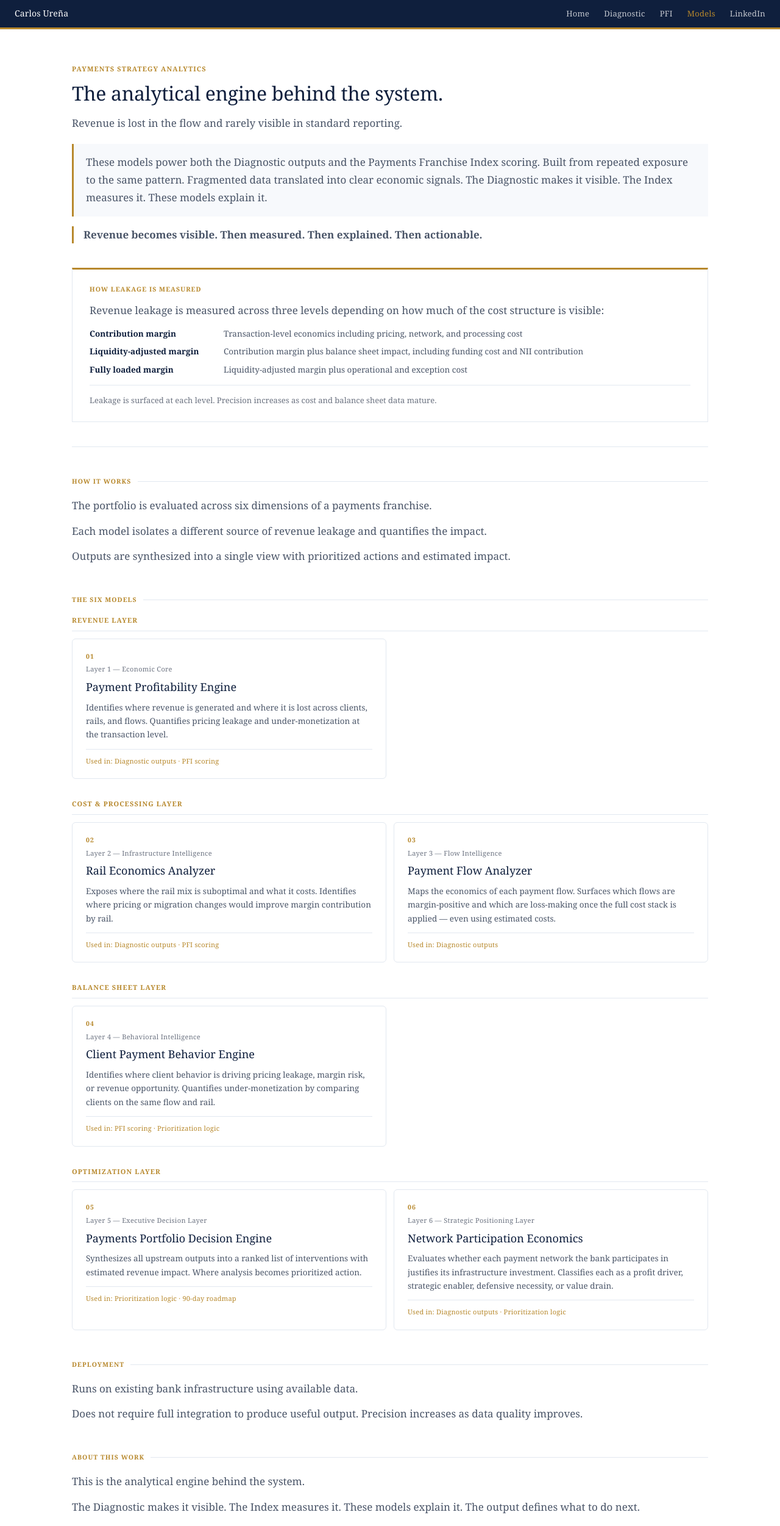
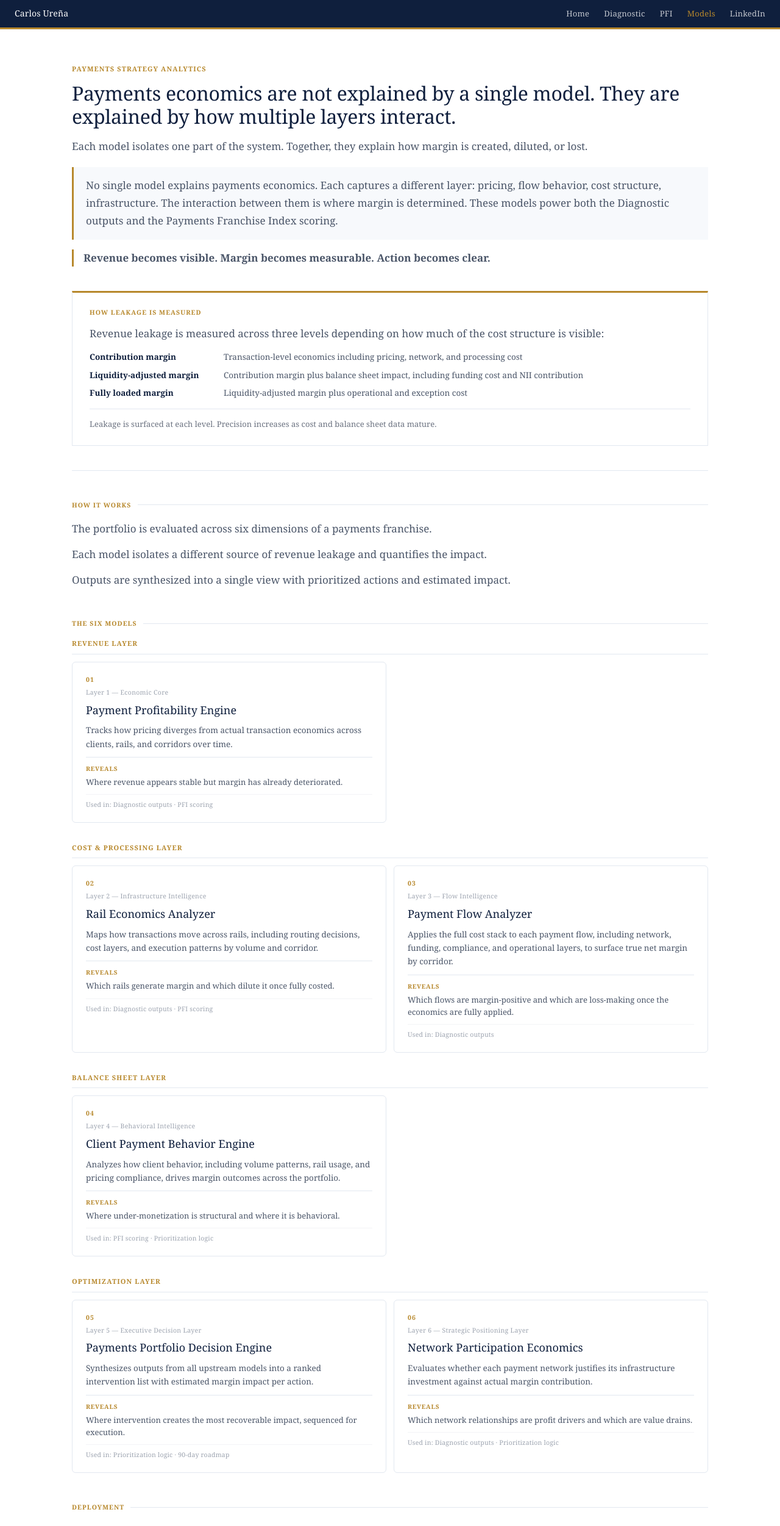
Before and after one commit to curena1206/ai-payments-portfolio, a React (Vite) app: page / in a window 1280 px wide. Shown: the top 2502 px of the page at 61% size. Built offline with nearby package versions, Linux system fonts and the light colour scheme.

Commit message:
Update FrameworkIndex.jsx

```diff
--- a/src/pages/FrameworkIndex.jsx
+++ b/src/pages/FrameworkIndex.jsx
@@ -214,15 +214,15 @@ const css = `
   }
   .fi-model-desc { font-size: 13.5px; color: #4a5568; line-height: 1.65; margin-bottom: 10px; }
   .fi-model-min-data {
-    font-size: 12px;
-    color: #6b7280;
+    font-size: 11.5px;
+    color: #9ca3af;
     line-height: 1.6;
     margin-bottom: 12px;
-    padding: 8px 12px;
-    background: #f7f9fc;
-    border-left: 2px solid #e2e8f0;
+    padding: 6px 10px;
+    background: #fafbfc;
+    border-left: 1px solid #e2e8f0;
   }
-  .fi-model-min-data strong { color: #4a5568; }
+  .fi-model-min-data strong { color: #6b7280; }
   .fi-maturity-row {
     margin-bottom: 6px;
     font-size: 12.5px;
@@ -327,7 +327,8 @@ const MODELS = [
     layer: 'Layer 1 — Economic Core',
     name: 'Payment Profitability Engine',
     route: '/models/01-profitability',
-    desc: 'Identifies where revenue is generated and where it is lost across clients, rails, and flows. Quantifies pricing leakage and under-monetization at the transaction level.',
+    desc: 'Tracks how pricing diverges from actual transaction economics across clients, rails, and corridors over time.',
+    reveals: 'Where revenue appears stable but margin has already deteriorated.',
     usedIn: 'Diagnostic outputs · PFI scoring',
   },
   {
@@ -336,7 +337,8 @@ const MODELS = [
     layer: 'Layer 2 — Infrastructure Intelligence',
     name: 'Rail Economics Analyzer',
     route: '/models/02-rail-optimizer',
-    desc: 'Exposes where the rail mix is suboptimal and what it costs. Identifies where pricing or migration changes would improve margin contribution by rail.',
+    desc: 'Maps how transactions move across rails, including routing decisions, cost layers, and execution patterns by volume and corridor.',
+    reveals: 'Which rails generate margin and which dilute it once fully costed.',
     usedIn: 'Diagnostic outputs · PFI scoring',
   },
   {
@@ -345,7 +347,8 @@ const MODELS = [
     layer: 'Layer 3 — Flow Intelligence',
     name: 'Payment Flow Analyzer',
     route: '/models/03-corridor-analyzer',
-    desc: 'Maps the economics of each payment flow. Surfaces which flows are margin-positive and which are loss-making once the full cost stack is applied — even using estimated costs.',
+    desc: 'Applies the full cost stack to each payment flow, including network, funding, compliance, and operational layers, to surface true net margin by corridor.',
+    reveals: 'Which flows are margin-positive and which are loss-making once the economics are fully applied.',
     usedIn: 'Diagnostic outputs',
   },
   {
@@ -354,7 +357,8 @@ const MODELS = [
     layer: 'Layer 4 — Behavioral Intelligence',
     name: 'Client Payment Behavior Engine',
     route: '/models/04-client-behavior',
-    desc: 'Identifies where client behavior is driving pricing leakage, margin risk, or revenue opportunity. Quantifies under-monetization by comparing clients on the same flow and rail.',
+    desc: 'Analyzes how client behavior, including volume patterns, rail usage, and pricing compliance, drives margin outcomes across the portfolio.',
+    reveals: 'Where under-monetization is structural and where it is behavioral.',
     usedIn: 'PFI scoring · Prioritization logic',
   },
   {
@@ -363,7 +367,8 @@ const MODELS = [
     layer: 'Layer 5 — Executive Decision Layer',
     name: 'Payments Portfolio Decision Engine',
     route: '/models/05-portfolio-scorecard',
-    desc: 'Synthesizes all upstream outputs into a ranked list of interventions with estimated revenue impact. Where analysis becomes prioritized action.',
+    desc: 'Synthesizes outputs from all upstream models into a ranked intervention list with estimated margin impact per action.',
+    reveals: 'Where intervention creates the most recoverable impact, sequenced for execution.',
     usedIn: 'Prioritization logic · 90-day roadmap',
   },
   {
@@ -372,7 +377,8 @@ const MODELS = [
     layer: 'Layer 6 — Strategic Positioning Layer',
     name: 'Network Participation Economics',
     route: '/models/06-money-movement',
-    desc: 'Evaluates whether each payment network the bank participates in justifies its infrastructure investment. Classifies each as a profit driver, strategic enabler, defensive necessity, or value drain.',
+    desc: 'Evaluates whether each payment network justifies its infrastructure investment against actual margin contribution.',
+    reveals: 'Which network relationships are profit drivers and which are value drains.',
     usedIn: 'Diagnostic outputs · Prioritization logic',
   },
 ]
@@ -397,12 +403,12 @@ export default function FrameworkIndex() {
 
         <div className="fi-hero">
           <div className="fi-eyebrow">Payments Strategy Analytics</div>
-          <h1 className="fi-h1">The analytical engine behind the system.</h1>
-          <p className="fi-hero-sub">Revenue is lost in the flow and rarely visible in standard reporting.</p>
+          <h1 className="fi-h1">Payments economics are not explained by a single model. They are explained by how multiple layers interact.</h1>
+          <p className="fi-hero-sub">Each model isolates one part of the system. Together, they explain how margin is created, diluted, or lost.</p>
           <div className="fi-system-statement">
-            These models power both the Diagnostic outputs and the Payments Franchise Index scoring. Built from repeated exposure to the same pattern. Fragmented data translated into clear economic signals. The Diagnostic makes it visible. The Index measures it. These models explain it.
+            No single model explains payments economics. Each captures a different layer: pricing, flow behavior, cost structure, infrastructure. The interaction between them is where margin is determined. These models power both the Diagnostic outputs and the Payments Franchise Index scoring.
           </div>
-          <p className="fi-hero-sub" style={{borderLeft:'3px solid #b7882c',paddingLeft:'16px',marginTop:'16px',fontStyle:'normal'}}><strong>Revenue becomes visible. Then measured. Then explained. Then actionable.</strong></p>
+          <p className="fi-hero-sub" style={{borderLeft:'3px solid #b7882c',paddingLeft:'16px',marginTop:'16px',fontStyle:'normal'}}><strong>Revenue becomes visible. Margin becomes measurable. Action becomes clear.</strong></p>
 
           <div className="fi-margin-callout">
             <div className="fi-margin-callout-label">How leakage is measured</div>
@@ -439,10 +445,14 @@ export default function FrameworkIndex() {
                 {MODELS.filter(m => m.group === group).map((m,i) => (
                   <Link key={i} to={m.route} className="fi-model-card">
                     <div className="fi-model-num">{m.num}</div>
-                    <div className="fi-model-layer">{m.layer}</div>
+                    <div className="fi-model-layer" style={{fontSize:'10.5px',color:'#9ca3af',letterSpacing:'0.03em'}}>{m.layer}</div>
                     <div className="fi-model-name">{m.name}</div>
                     <div className="fi-model-desc">{m.desc}</div>
-                    <div style={{marginTop:'12px',paddingTop:'10px',borderTop:'1px solid #e2e8f0',fontFamily:'Georgia,serif',fontSize:'11px',color:'#b7882c',letterSpacing:'0.02em'}}>Used in: {m.usedIn}</div>
+                    <div style={{marginTop:'10px',paddingTop:'10px',borderTop:'1px solid #e2e8f0'}}>
+                      <div style={{fontFamily:'Georgia,serif',fontSize:'10px',fontWeight:'bold',letterSpacing:'0.08em',textTransform:'uppercase',color:'#b7882c',marginBottom:'4px'}}>Reveals</div>
+                      <div style={{fontFamily:'Georgia,serif',fontSize:'13px',color:'#4a5568',lineHeight:'1.55'}}>{m.reveals}</div>
+                    </div>
+                    <div style={{marginTop:'10px',paddingTop:'8px',borderTop:'1px solid #f3f4f6',fontFamily:'Georgia,serif',fontSize:'10.5px',color:'#9ca3af',letterSpacing:'0.02em'}}>Used in: {m.usedIn}</div>
                   </Link>
                 ))}
               </div>
@@ -458,8 +468,8 @@ export default function FrameworkIndex() {
 
         <div className="fi-section-block">
           <div className="fi-section-label">About This Work</div>
-          <p className="fi-p">This is the analytical engine behind the system.</p>
-          <p className="fi-p">The Diagnostic makes it visible. The Index measures it. These models explain it. The output defines what to do next.</p>
+          <p className="fi-p">This is how payments economics are decomposed, not described.</p>
+          <p className="fi-p">The Diagnostic makes the economics visible. The Index measures them structurally. These models explain where margin is created and where it is lost. The output defines what to do next.</p>
           <div className="fi-system-statement" style={{marginTop:'20px'}}>
             The Diagnostic makes it visible. The Index measures it. These models explain it. The output defines what to do next.
           </div>
```
